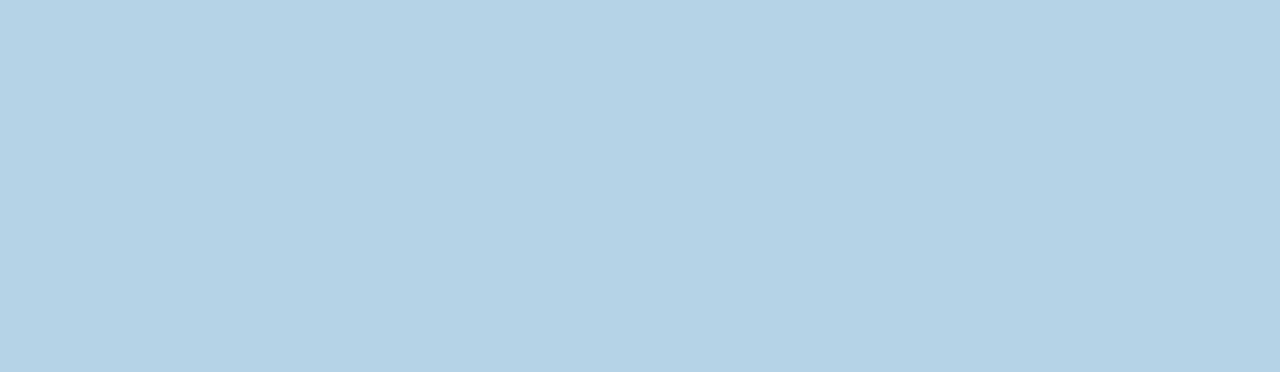
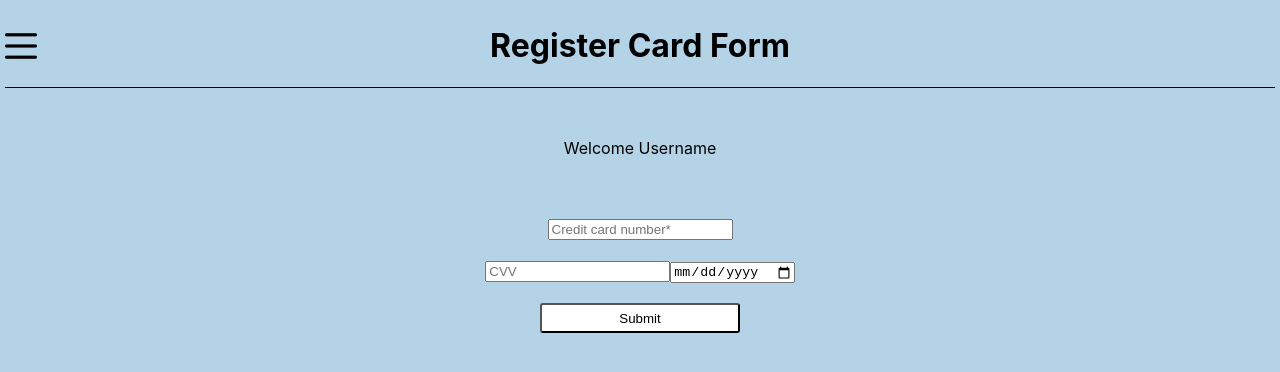
Before and after one commit to savithapremkumar/towerapp, a React (Create React App) app: page / in a window 1280 px wide. Shown: the top 372 px of the page. Built offline with nearby package versions, Linux system fonts and the light colour scheme.

Commit message:
App styling Added the form with custom hook for validation/error logic

```diff
--- a/src/App.scss
+++ b/src/App.scss
@@ -1,38 +1,77 @@
 .App {
+  margin:5px;
   text-align: center;
 }
 
-.App-logo {
-  height: 40vmin;
-  pointer-events: none;
+.navigation {
+  display:grid;
+  grid-template-columns: repeat(3, 1fr);
+  margin: 0 auto;
+  border-bottom : 1px solid black;
 }
 
-@media (prefers-reduced-motion: no-preference) {
-  .App-logo {
-    animation: App-logo-spin infinite 20s linear;
+.left{
+  text-align:left;
+  max-width:max-content;
+  cursor:pointer;
+  display:flex;
+  justify-content: center;
+  align-items: center;
+
+  img{
+    display:flex;
+    justify-content: center;
   }
 }
 
-.App-header {
-  background-color: #282c34;
-  min-height: 100vh;
-  display: flex;
-  flex-direction: column;
-  align-items: center;
-  justify-content: center;
-  font-size: calc(10px + 2vmin);
-  color: white;
+.center{
+  text-align:center;
 }
 
-.App-link {
-  color: #61dafb;
+.message{
+  margin:50px 0;
 }
 
-@keyframes App-logo-spin {
-  from {
-    transform: rotate(0deg);
+.menu{
+  display:flex;
+  justify-content: left;
+}
+
+.form {
+  display:flex;
+  flex-direction:column;
+  align-items: center;
+  .row{
+    padding:10px;
+   }
+
+   input[name="card"]{
+    max-width:300px;
+    width:300px;
   }
-  to {
-    transform: rotate(360deg);
+
+  input[name="cvv"]{
+    max-width:60px;
+    margin-right:20px;
   }
-}
+  input[name="expiry"]{
+    margin-left:20px;
+    width:200px;
+  }
+  input[type="submit"]{
+    width:200px;
+    height:30px;
+    cursor:pointer;
+    background-color:white;
+    border-radius:3px;
+  }
+
+  }
+
+
+  .error {
+    width: 100%;
+    text-align: left;
+    font-size: 12px;
+    color: #db222a;
+  }
--- a/src/App.tsx
+++ b/src/App.tsx
@@ -1,9 +1,25 @@
-import React from 'react';
+import React, { useState, useEffect } from 'react';
 import './App.scss';
+import Navigation from './components/Navigation';
+import Menu from './components/Menu';
+import Form from './components/Form';
+import Message from './components/Message';
+import { Constants } from './constants/default';
+
+
 
 function App() {
+
+  const [showMenu, setShowMenu] = useState(false);
+
+  const handleClick = (event: React.MouseEvent<HTMLDivElement, MouseEvent>) => {
+    setShowMenu(!showMenu);
+  };
   return (
     <div className="App">
+      <Navigation handleClick={handleClick} showMenu={showMenu} aria-haspopup />
+      <Message message={showMenu ? Constants.MENU_MESSAGE : Constants.DEFAULT_MESSAGE}></Message>
+      {showMenu ? <Menu /> : <Form />}
     </div>
   );
 }
--- a/src/components/Form.tsx
+++ b/src/components/Form.tsx
@@ -1,10 +1,80 @@
-import React from 'react';
+import React, { FC } from 'react';
+import { useForm } from './hooks/useForm';
 
 
-const Form = () => {
-
-    return (<form></form>)
+export interface CardNumberDetails {
+    cardNumber: number;
+    cvv: number;
+    expiry: string;
 }
 
 
+const Form: FC = () => {
+    const { handleSubmit, handleChange, data: cardDetails, errors } = useForm<CardNumberDetails>({
+        validations: {
+            cardNumber: {
+                custom: {
+                    isValid: (value) => value.length >= 10,
+                    message:
+                        "Card number has to be a minimum of 10 digits",
+                },
+            },
+            cvv: {
+                custom: {
+                    isValid: (value) => value.length === 3,
+                    message: 'CVV has to be a minimum of 3 numbers',
+                },
+            },
+            expiry: {
+                custom: {
+                    isValid: (value) => new Date(value).toISOString().split('T') > new Date().toISOString().split('T'),
+                    message: 'Expiry has to be in the future'
+                }
+            },
+        },
+        onSubmit: () => {
+            alert('submitted')
+            console.log(cardDetails);
+        },
+    });
+
+    return (
+        <form className="form" onSubmit={handleSubmit}>
+            <div className="row">
+                <input
+                    aria-label="Credit card number"
+                    placeholder="Credit card number*"
+                    value={cardDetails.cardNumber || ''}
+                    onChange={handleChange<number>('cardNumber', (value) => parseInt(value, 10))}
+                    required
+                />
+                {errors.cardNumber && <p className="error">{errors.cardNumber}</p>}
+            </div>
+            <div className="row">
+                <input
+                    aria-label="CVV"
+                    placeholder="CVV"
+                    type="number"
+                    value={cardDetails.cvv || ''}
+                    onChange={handleChange<number>('cvv', (value) => parseInt(value, 10))}
+                    required
+                />
+                {errors.cvv && <p className="error">{errors.cvv}</p>}
+                <input
+                    aria-label="Expiry date"
+                    placeholder="Expiry date"
+                    type="Date"
+                    value={cardDetails.expiry || ''}
+                    onChange={handleChange<string>('expiry', (value) => value)}
+                    required
+                />
+                {errors.expiry && <p className="error">{errors.expiry}</p>}
+            </div>
+            <div className="row">
+                <input type="submit" name="submit"></input>
+            </div>
+        </form>
+    );
+}
+
 export default Form;
--- /dev/null
+++ b/src/components/hooks/useForm.ts
@@ -0,0 +1,88 @@
+import { ChangeEvent, FormEvent, useState } from 'react';
+
+interface Validation {
+    required?: {
+        value: boolean;
+        message: string;
+    };
+    pattern?: {
+        value: string;
+        message: string;
+    };
+    custom?: {
+        isValid: (value: string) => boolean;
+        message: string;
+    };
+}
+
+type ErrorRecord<T> = Partial<Record<keyof T, string>>;
+
+type Validations<T extends {}> = Partial<Record<keyof T, Validation>>;
+
+export const useForm = <T extends Record<keyof T, any> = {}>(options?: {
+    validations?: Validations<T>;
+    initialValues?: Partial<T>;
+    onSubmit?: () => void;
+}) => {
+    const [data, setData] = useState<T>((options?.initialValues || {}) as T);
+    const [errors, setErrors] = useState<ErrorRecord<T>>({});
+
+    // Needs to extend unknown so we can add a generic to an arrow function
+    const handleChange = <S extends unknown>(
+        key: keyof T,
+        sanitizeFn?: (value: string) => S
+    ) => (e: ChangeEvent<HTMLInputElement & HTMLSelectElement>) => {
+        const value = sanitizeFn ? sanitizeFn(e.target.value) : e.target.value;
+        setData({
+            ...data,
+            [key]: value,
+        });
+    };
+
+    const handleSubmit = async (e: FormEvent<HTMLFormElement>) => {
+        e.preventDefault();
+        const validations = options?.validations;
+        if (validations) {
+            let valid = true;
+            const newErrors: ErrorRecord<T> = {};
+            for (const key in validations) {
+                const value = data[key];
+                const validation = validations[key];
+                if (validation?.required?.value && !value) {
+                    valid = false;
+                    newErrors[key] = validation?.required?.message;
+                }
+
+                const pattern = validation?.pattern;
+                if (pattern?.value && !RegExp(pattern.value).test(value)) {
+                    valid = false;
+                    newErrors[key] = pattern.message;
+                }
+
+                const custom = validation?.custom;
+                if (custom?.isValid && !custom.isValid(value)) {
+                    valid = false;
+                    newErrors[key] = custom.message;
+                }
+            }
+
+            if (!valid) {
+                setErrors(newErrors);
+                return;
+            }
+        }
+
+        setErrors({});
+
+        if (options?.onSubmit) {
+            options.onSubmit();
+        }
+    };
+
+    return {
+        data,
+        handleChange,
+        handleSubmit,
+        errors,
+    };
+};
```
